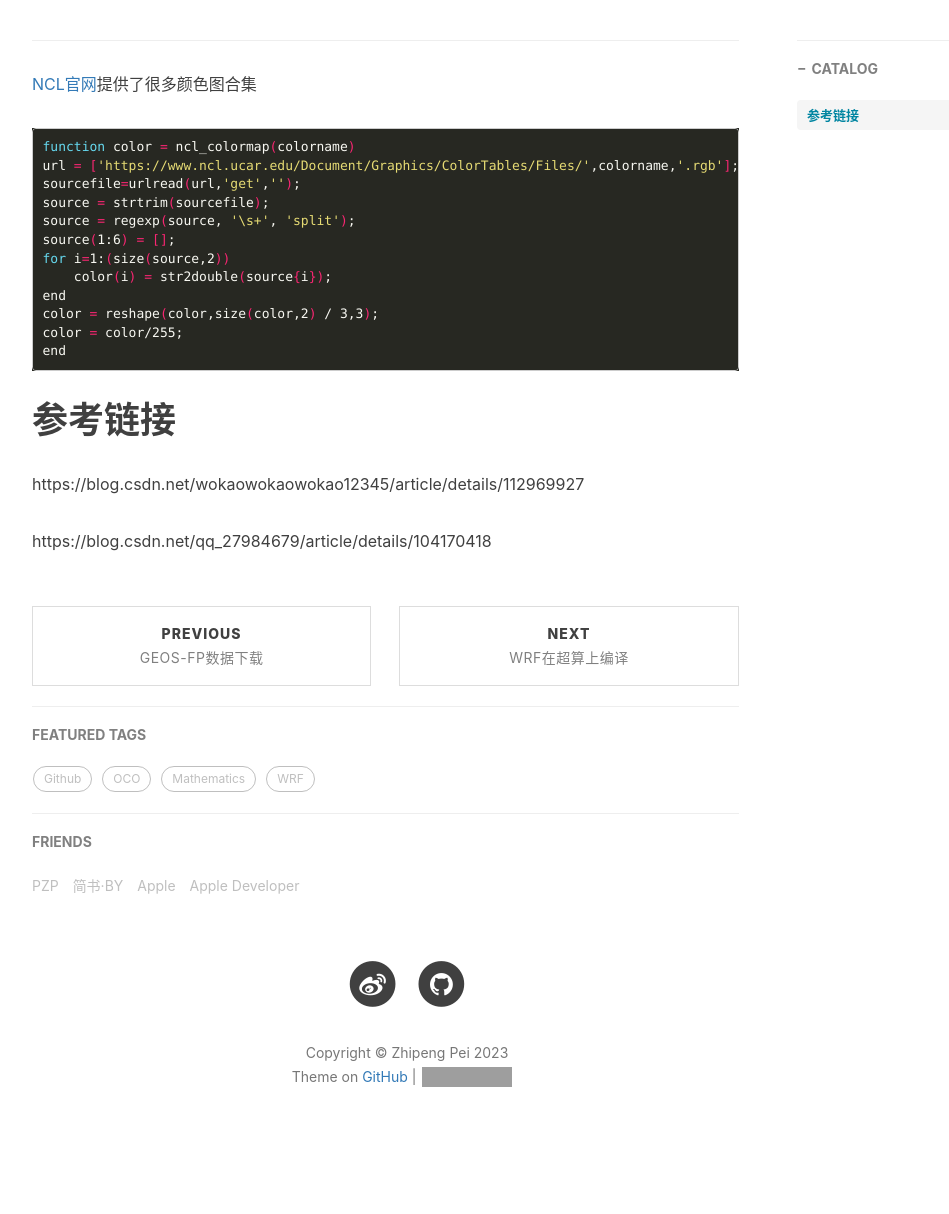
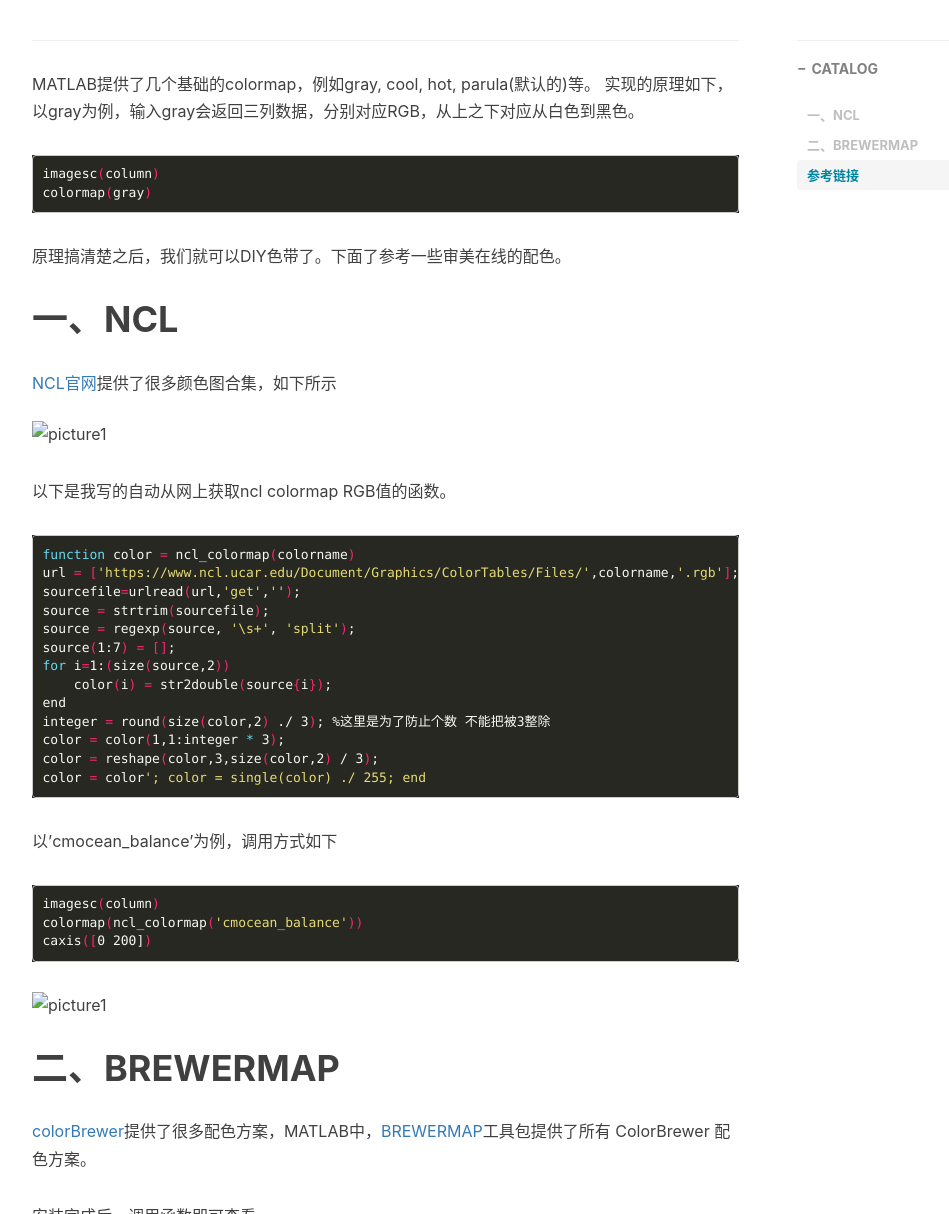
Before and after one commit to peisipand/peisipand.github.io, a Jekyll site: the page built from _posts/2022-09-02-matlab ncl colormap.md, in a window 1280 px wide and 1400 px high, scrolled down 271 px. Shown: the part 186-1400 px from the top of the window, without its empty margins (233-1182 px from the left). Built offline with Jekyll 4.4.1, drawn with Linux system fonts in a browser that asks for light colours; nearby versions of some CDN libraries; comment, search, counter and statistics services are not loaded; before the commit the page ends 1638 px from its top, so only the background shows below that; some of the changed text lies outside the part shown; grey boxes are pictures that could not be loaded.

Commit message:
添加文件夹

````diff
--- a/_posts/2022-09-02-matlab ncl colormap.md
+++ b/_posts/2022-09-02-matlab ncl colormap.md
@@ -13,7 +13,21 @@
 
 ---
 
-[NCL官网](https://blog.csdn.net/peisipand?spm=1001.2101.3001.5343)提供了很多颜色图合集
+MATLAB提供了几个基础的colormap，例如gray, cool, hot, parula(默认的)等。
+实现的原理如下，以gray为例，输入gray会返回三列数据，分别对应RGB，从上之下对应从白色到黑色。
+
+```bash
+imagesc(column)
+colormap(gray)
+```
+原理搞清楚之后，我们就可以DIY色带了。下面了参考一些审美在线的配色。
+
+# 一、NCL
+
+[NCL官网](https://blog.csdn.net/peisipand?spm=1001.2101.3001.5343)提供了很多颜色图合集，如下所示
+![picture1](img\MATLAB colormap\ncl.png "图1")
+
+以下是我写的自动从网上获取ncl colormap RGB值的函数。
 
 ```bash
 function color = ncl_colormap(colorname)
@@ -21,14 +35,53 @@
 sourcefile=urlread(url,'get','');
 source = strtrim(sourcefile);
 source = regexp(source, '\s+', 'split');
-source(1:6) = [];
+source(1:7) = [];
 for i=1:(size(source,2))
     color(i) = str2double(source{i});
 end
-color = reshape(color,size(color,2) / 3,3);
-color = color/255;
+integer = round(size(color,2) ./ 3); %这里是为了防止个数 不能把被3整除
+color = color(1,1:integer * 3);
+color = reshape(color,3,size(color,2) / 3);
+color = color';
+color = single(color) ./ 255;
 end
 ```
+
+以'cmocean_balance'为例，调用方式如下
+
+```bash
+imagesc(column)
+colormap(ncl_colormap('cmocean_balance'))
+caxis([0 200])
+```
+
+![picture1](img\MATLAB colormap\ncl_cmocean_balance.jpg "图2")
+
+# 二、BREWERMAP
+
+[colorBrewer](https://colorbrewer2.org/#type=sequential&scheme=BuGn&n=3)提供了很多配色方案，MATLAB中，[BREWERMAP](https://www.mathworks.com/matlabcentral/fileexchange/45208-colorbrewer-attractive-and-distinctive-colormaps)工具包提供了所有 ColorBrewer 配色方案。
+
+安装完成后，调用函数即可查看。
+
+```bash
+brewermap_plot
+```
+![picture1](img\MATLAB colormap\brewermap_plot.jpg "图3")
+
+```bash
+brewermap_view
+```
+![picture1](img\MATLAB colormap\brewermap_view.jpg "图4")
+
+```bash
+imagesc(column)
+colormap(brewermap(256,'*YlGnBu'));
+caxis([0 200])
+colorbar
+```
+![picture1](img\MATLAB colormap\brewermap_YlGnBu.jpg "图5")
+
+
 
 
 # 参考链接
````
Also changed, not shown: other parts of _posts/2022-09-02-matlab ncl colormap.md (+1 -1 lines), _posts/2022-04-13-Using GitBash to manage homepage.md (+1 -1 lines), img/MATLAB colormap/brewermap_YlGnBu.jpg (added), img/MATLAB colormap/brewermap_plot.jpg (added), img/MATLAB colormap/brewermap_view.jpg (added), img/MATLAB colormap/ncl.png (added), img/MATLAB colormap/ncl_cmocean_balance.jpg (added).
